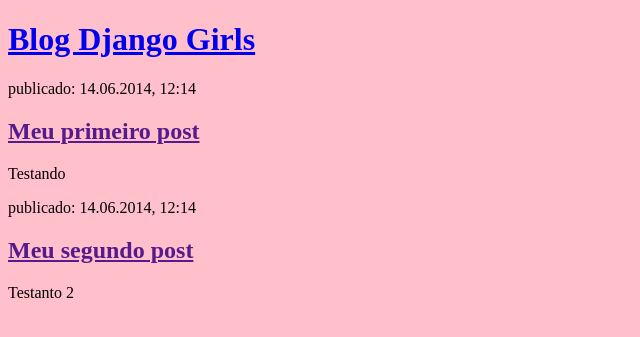
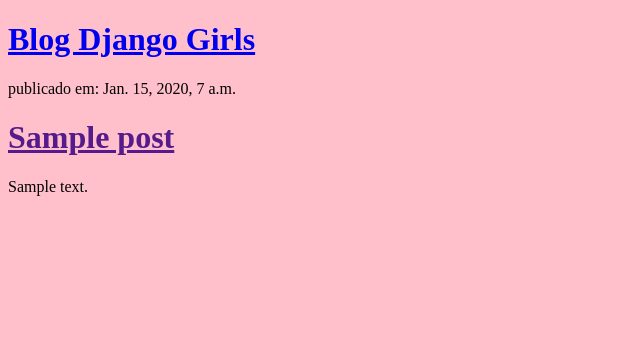
Before and after one commit to Carine-Neris/Djangogirls, a Django app: template blog/templates/blog/post_list.html in a window 1280 px wide. Shown: the top 337 px of the page, without its empty margins (0-640 px from the left). Run offline with Django 3.2, Linux system fonts and the light colour scheme; the template is opened without the code that fills it: values that come from a table or form of the project are taken from there, others are empty; tables that the repository leaves empty hold one stand-in row (values such as "Sample post").

Commit message:
Modified templates to display posts from database.

```diff
--- a/blog/templates/blog/post_list.html
+++ b/blog/templates/blog/post_list.html
@@ -15,16 +15,13 @@
             <h1><a href="/">Blog Django Girls</a></h1>
         </div>
 
-        <div>
-            <p>publicado: 14.06.2014, 12:14</p>
-            <h2><a href="">Meu primeiro post</a></h2>
-            <p>Testando</p>
-        </div>
+        {% for post in posts %}
+            <div>
+                <p>publicado em: {{ post.published_date }}</p>
+                <h1><a href="">{{ post.title }}</a></h1>
+                <p>{{ post.text|linebreaksbr }}</p>
+            </div>
+        {% endfor %}
 
-        <div>
-            <p>publicado: 14.06.2014, 12:14</p>
-            <h2><a href="">Meu segundo post</a></h2>
-            <p>Testanto 2</p>
-        </div>
     </body>
 </html>
--- a/blog/urls.py
+++ b/blog/urls.py
@@ -3,4 +3,4 @@ from . import views
 
 urlpatterns = [
     path('', views.post_list, name='post_list'),
-]
+	]
--- a/blog/views.py
+++ b/blog/views.py
@@ -1,4 +1,8 @@
 from django.shortcuts import render
+from .models import Post
+from django.utils import timezone
+
 
 def post_list(request):
-    return render(request, 'blog/post_list.html', {})
+    posts = Post.objects.filter(published_date__lte=timezone.now()).order_by('published_date')
+    return render(request, 'blog/post_list.html', {'posts': posts})
```
